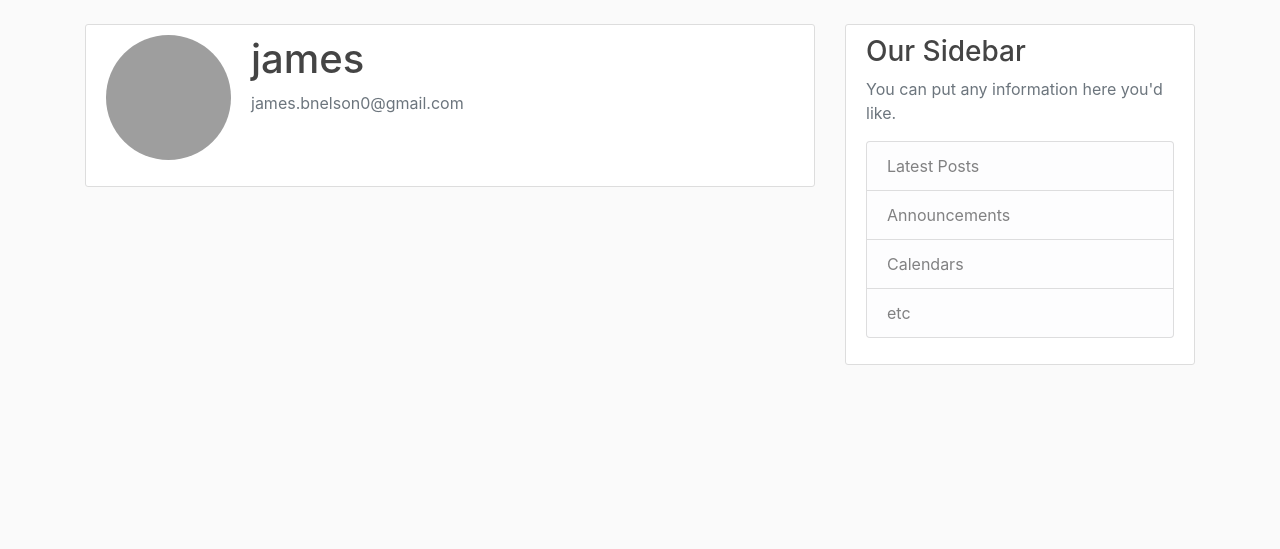
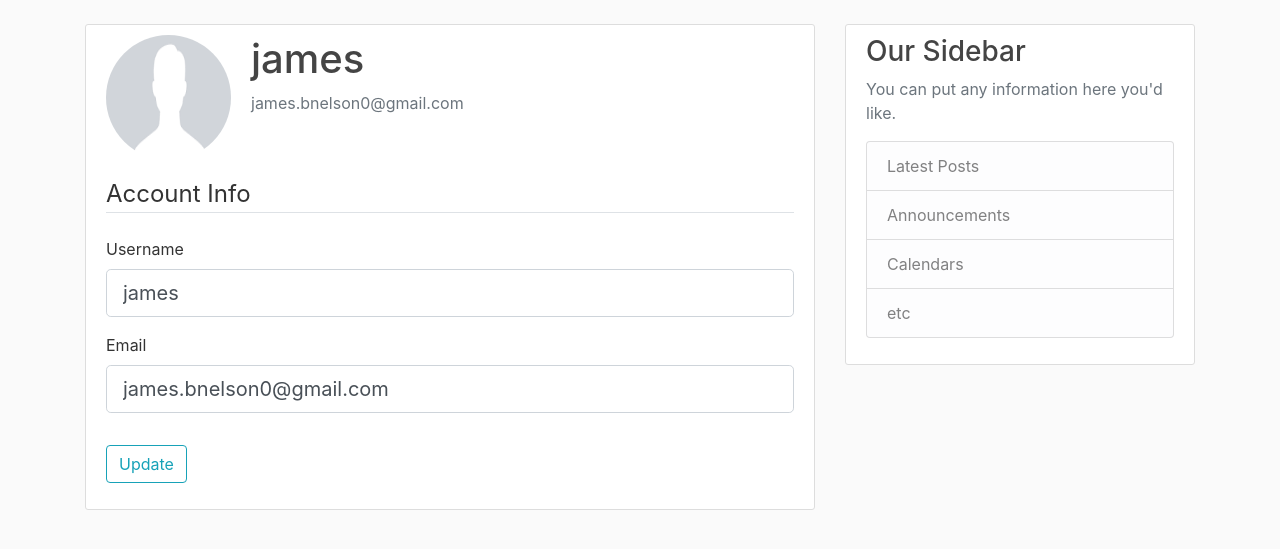
Before and after one commit to jbnelson0/flaskBlog, a Flask app: page /account in a window 1280 px wide. Shown: the part 56-605 px from the top of the page. Run offline with Flask 2, Linux system fonts and the light colour scheme; a user stored in the database is signed in; some libraries are stand-ins or nearby versions; grey boxes are pictures that could not be loaded.

Commit message:
Account edit

```diff
--- a/flaskblog/forms.py
+++ b/flaskblog/forms.py
@@ -2,6 +2,7 @@ from flask_wtf import FlaskForm
 from wtforms import StringField, PasswordField, SubmitField, BooleanField
 from wtforms.validators import DataRequired, Length, Email, EqualTo, ValidationError
 from flaskblog.models import User
+from flask_login import current_user
 
 class RegistrationForm(FlaskForm):
     username = StringField('Username', validators=[DataRequired(), Length(min=2, max=20)])
@@ -27,3 +28,24 @@ class LoginForm(FlaskForm):
     password = PasswordField('Password', validators=[DataRequired()])
     remember = BooleanField('Remember Me')
     submit = SubmitField('Login')
+
+class UpdateAccountForm(FlaskForm):
+    username = StringField('Username', validators=[DataRequired(), Length(min=2, max=20)])
+    email = StringField('Email', validators=[DataRequired(), Email()])
+    submit = SubmitField('Update')
+
+    def validate_username(self, username):
+        if username.data != current_user.username:
+            #if username is anything different from data in db then validate
+            user = User.query.filter_by(username=username.data).first()
+            #if user is anything other than none - throw error
+            if user:
+                raise ValidationError('That username is taken. Please choose a new username.')
+
+    def validate_email(self, email):
+        if email.data != current_user.email:
+            #if email is anything different from data in db then validate
+            user = User.query.filter_by(email=email.data).first()
+            #if user is anything other than none - throw error
+            if user:
+                raise ValidationError('That email is taken. Please choose a new email.')
--- a/flaskblog/routes.py
+++ b/flaskblog/routes.py
@@ -1,6 +1,6 @@
 from flask import render_template, url_for, flash, redirect, request
 from flaskblog import app, db, bcrypt
-from flaskblog.forms import RegistrationForm, LoginForm
+from flaskblog.forms import RegistrationForm, LoginForm, UpdateAccountForm
 from flaskblog.models import User, Post
 from flask_login import login_user, current_user, logout_user, login_required
 
@@ -71,7 +71,18 @@ def logout():
     logout_user()
     return redirect(url_for('home'))
 
-@app.route("/account")
+@app.route("/account", methods=['GET', 'POST'])
 @login_required
 def account():
-    return render_template('account.html', title='Account')
+    form = UpdateAccountForm()
+    if form.validate_on_submit():
+        current_user.username = form.username.data
+        current_user.email = form.email.data
+        db.session.commit()
+        flash('Your account has been updated!', 'success')
+        return redirect(url_for('account'))
+    elif request.method == 'GET':
+        form.username.data = current_user.username
+        form.email.data = current_user.email
+    image_file = url_for('static', filename='profile_pics/' + current_user.image_file)
+    return render_template('account.html', title='Account', image_file=image_file, form=form)
--- a/flaskblog/templates/account.html
+++ b/flaskblog/templates/account.html
@@ -2,12 +2,49 @@
 {% block content %}
   <div class="content-section">
     <div class="media">
-      <img class="rounded-circle account-img" src="userimage.jpg">
+      <img class="rounded-circle account-img" src="{{ image_file }}">
       <div class="media-body">
         <h2 class="account-heading">{{ current_user.username }}</h2>
         <p class="text-secondary">{{ current_user.email }}</p>
       </div>
     </div>
-    <!-- FORM HERE -->
+      <form action="" method="post">
+        {{ form.hidden_tag() }}
+        <fieldset class="form-group">
+          <legend class="border-bottom mb-4">Account Info</legend>
+          <div class="form-group">
+            {{ form.username.label(class="form-control-label") }}
+
+            <!-- If errors, catch and print them -->
+            {% if form.username.errors %}
+              {{ form.username(class="form-control form-control-lg is-invalid") }}
+              <div class="invalid-feedback">
+                {% for error in form.username.errors %}
+                  <span>{{ error }}</span>
+                {% endfor %}
+              </div>
+            {% else %}
+            {{ form.username(class="form-control form-control-lg") }}
+            {% endif %}
+          </div>
+          <div class="form-group">
+            {{ form.email.label(class="form-control-label") }}
+            <!-- If errors, catch and print them -->
+            {% if form.email.errors %}
+              {{ form.email(class="form-control form-control-lg is-invalid") }}
+              <div class="invalid-feedback">
+                {% for error in form.email.errors %}
+                  <span>{{ error }}</span>
+                {% endfor %}
+              </div>
+            {% else %}
+            {{ form.email(class="form-control form-control-lg") }}
+            {% endif %}
+          </div>
+        </fieldset>
+        <div class="form-group">
+          {{ form.submit(class="btn btn-outline-info") }}
+        </div>
+      </form>
   </div>
 {% endblock content %}
```
Also changed, not shown: flaskblog/static/profile_pics/default.jpg (added).
